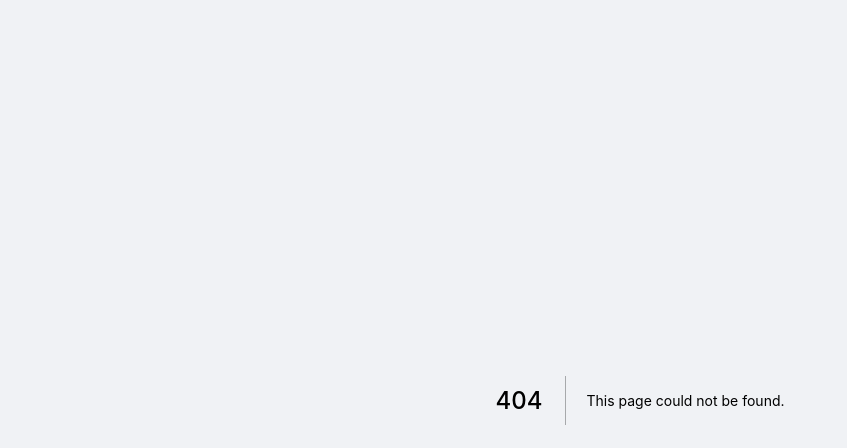
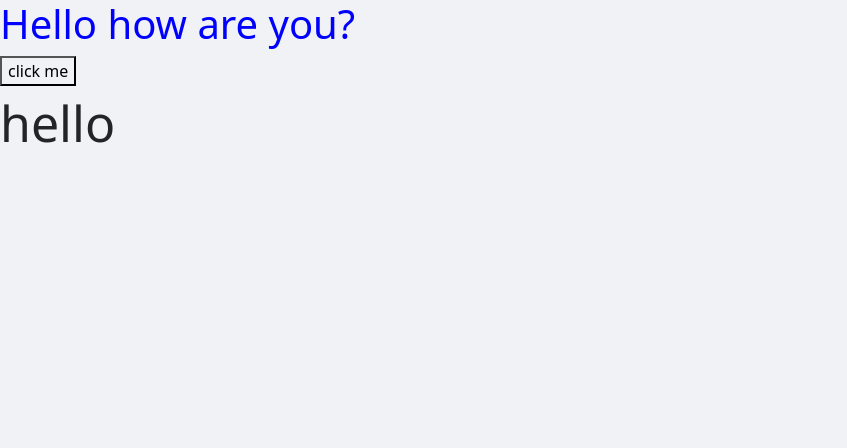
Before and after one commit to anthonysim/blog-app, a Next.js app: page /about in a window 1280 px wide. Before the commit this address had no page. Shown: the top 448 px of the page, without its empty margins (0-847 px from the left). Built offline with nearby package versions, Linux system fonts and the light colour scheme.

Commit message:
added mdx

```diff
--- /dev/null
+++ b/components/Button.js
@@ -0,0 +1,5 @@
+export default function Button() {
+  return (
+    <button onClick={() => alert('clicked')}>click me</button>
+  )
+}
--- /dev/null
+++ b/components/MDXComponents.js
@@ -0,0 +1,6 @@
+const MDXComponents = {
+  p: (props) => <p style={{ fontSize: '50px' }} {...props} />,
+  h1: (props) => <h1 style={{ color: 'blue' }} {...props} />
+}
+
+export default MDXComponents;
--- a/next.config.js
+++ b/next.config.js
@@ -1,5 +1,7 @@
-module.exports = {
-  env: {
-    mongodburl: "Your MongoDB connection String",
-  }
-};
+const withMDX = require('@next/mdx')({
+  extension: /\.mdx?$/,
+})
+
+module.exports = withMDX({
+  pageExtensions: ['js', 'jsx', 'mdx'],
+})
--- a/package.json
+++ b/package.json
@@ -8,8 +8,10 @@
     "start": "next start"
   },
   "dependencies": {
+    "@mdx-js/loader": "^1.6.22",
+    "@mdx-js/react": "^1.6.22",
+    "@next/mdx": "^11.0.0",
     "bootstrap": "^5.0.1",
-    "mongoose": "^5.12.14",
     "next": "11.0.0",
     "react": "17.0.2",
     "react-dom": "17.0.2"
--- a/pages/_app.js
+++ b/pages/_app.js
@@ -1,10 +1,15 @@
 import '../styles/globals.css';
 import 'bootstrap/dist/css/bootstrap.min.css';
 import '../styles/index.css';
-
+import MDXComponents from '../components/MDXComponents';
+import { MDXProvider } from '@mdx-js/react';
 
 function MyApp({ Component, pageProps }) {
-  return <Component {...pageProps} />
+  return (
+    <MDXProvider components={MDXComponents}>
+      <Component {...pageProps} />
+    </MDXProvider>
+  )
 }
 
 export default MyApp;
--- /dev/null
+++ b/pages/about.mdx
@@ -0,0 +1,7 @@
+import Button from '../components/Button.js';
+
+# Hello how are you?
+<Button/>
+
+
+hello
--- a/pages/contact.js
+++ b/pages/contact.js
@@ -1,4 +1,4 @@
-import Navbar from './components/navbar';
+import Navbar from '../components/Navbar';
 
 
 export default function Contact() {
--- a/pages/index.js
+++ b/pages/index.js
@@ -1,6 +1,6 @@
 import Head from 'next/head';
 import Image from 'next/image';
-import Navbar from './components/navbar';
+import Navbar from '../components/Navbar';
 
 
 export default function Home() {
--- a/pages/latest.js
+++ b/pages/latest.js
@@ -1,4 +1,4 @@
-import Navbar from './components/navbar';
+import Navbar from '../components/Navbar';
 
 
 export default function Latest() {
--- a/pages/posts.js
+++ b/pages/posts.js
@@ -1,4 +1,4 @@
-import Navbar from './components/navbar';
+import Navbar from '../components/Navbar';
 
 export default function Posts() {
   return (
```
Also changed, not shown: components/Navbar.js (renamed from pages/components/navbar.js), db-models/db.js (deleted), 1 other file (tests, documents, lock files or other folders).
